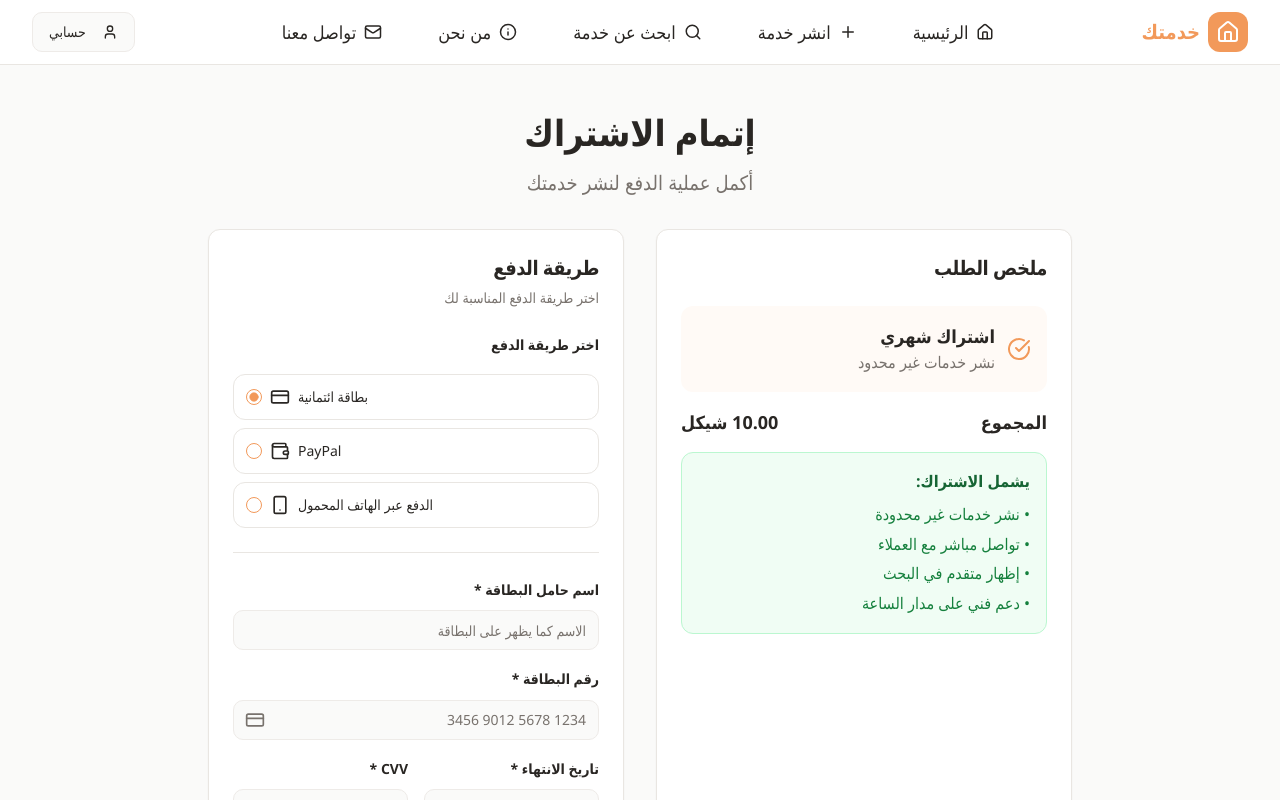
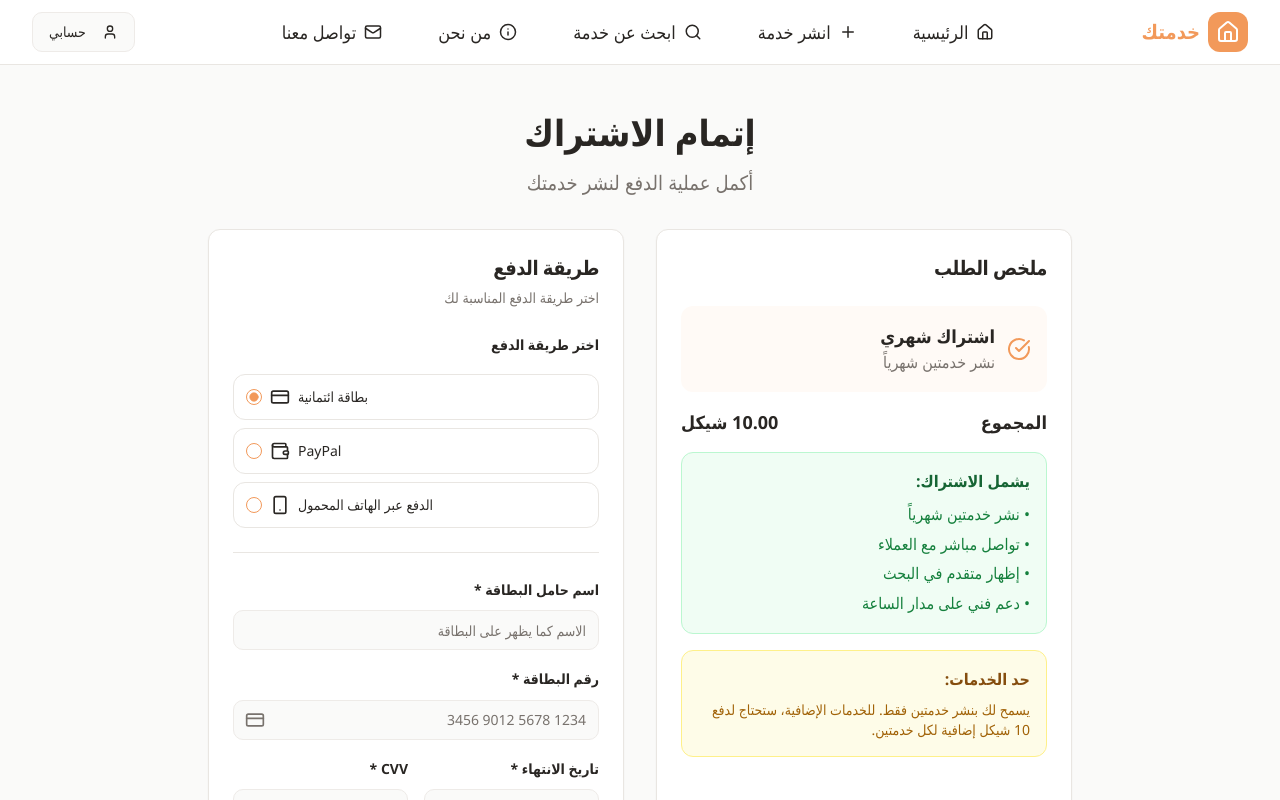
Before and after one commit to shatharifaii-sketch/khadamat, a React (Vite) app: page /checkout in a window 1280 px wide. Shown: the top 800 px of the page. Built offline with nearby package versions, Linux system fonts and the light colour scheme.

Commit message:
Limit services per purchase
Limit the number of services to 2 per purchase. If the user wants to publish more, they must pay an additional 10 shekels.

```diff
--- a/src/pages/Checkout.tsx
+++ b/src/pages/Checkout.tsx
@@ -63,7 +63,7 @@ const Checkout = () => {
                 <CheckCircle className="text-primary" size={24} />
                 <div>
                   <h3 className="font-semibold text-lg">اشتراك شهري</h3>
-                  <p className="text-muted-foreground">نشر خدمات غير محدود</p>
+                  <p className="text-muted-foreground">نشر خدمتين شهرياً</p>
                 </div>
               </div>
 
@@ -77,11 +77,19 @@ const Checkout = () => {
               <div className="bg-green-50 border border-green-200 rounded-lg p-4">
                 <h4 className="font-semibold text-green-800 mb-2">يشمل الاشتراك:</h4>
                 <ul className="text-green-700 space-y-1">
-                  <li>• نشر خدمات غير محدودة</li>
+                  <li>• نشر خدمتين شهرياً</li>
                   <li>• تواصل مباشر مع العملاء</li>
                   <li>• إظهار متقدم في البحث</li>
                   <li>• دعم فني على مدار الساعة</li>
                 </ul>
+              </div>
+
+              {/* Service Limit Warning */}
+              <div className="bg-yellow-50 border border-yellow-200 rounded-lg p-4">
+                <h4 className="font-semibold text-yellow-800 mb-2">حد الخدمات:</h4>
+                <p className="text-yellow-700 text-sm">
+                  يسمح لك بنشر خدمتين فقط. للخدمات الإضافية، ستحتاج لدفع 10 شيكل إضافية لكل خدمتين.
+                </p>
               </div>
 
               {serviceData && (
--- a/src/pages/PostService.tsx
+++ b/src/pages/PostService.tsx
@@ -1,3 +1,4 @@
+
 import { useState } from 'react';
 import { Button } from '@/components/ui/button';
 import { Card, CardContent, CardDescription, CardHeader, CardTitle } from '@/components/ui/card';
@@ -5,7 +6,7 @@ import { Input } from '@/components/ui/input';
 import { Textarea } from '@/components/ui/textarea';
 import { Select, SelectContent, SelectItem, SelectTrigger, SelectValue } from '@/components/ui/select';
 import { Label } from '@/components/ui/label';
-import { Camera, Music, Wrench, Truck, Palette, TrendingUp, Code, Shirt, Printer, Upload, CreditCard } from 'lucide-react';
+import { Camera, Music, Wrench, Truck, Palette, TrendingUp, Code, Shirt, Printer, Upload, CreditCard, AlertCircle } from 'lucide-react';
 import { useNavigate } from 'react-router-dom';
 import Navigation from '@/components/Navigation';
 
@@ -64,9 +65,20 @@ const PostService = () => {
                 <CreditCard className="text-primary" size={24} />
                 <span className="text-xl font-semibold text-primary">اشتراك شهري: 10 شيكل فقط</span>
               </div>
-              <p className="text-muted-foreground text-large">
+              <p className="text-muted-foreground text-large mb-4">
                 يشمل الاشتراك: نشر خدمات غير محدودة، تواصل مباشر مع العملاء، وإظهار متقدم في نتائج البحث
               </p>
+
+              {/* Service Limit Notice */}
+              <div className="bg-yellow-50 border border-yellow-200 rounded-lg p-4 mt-4">
+                <div className="flex items-center gap-2 mb-2">
+                  <AlertCircle className="text-yellow-600" size={20} />
+                  <span className="font-semibold text-yellow-800">حد الخدمات</span>
+                </div>
+                <p className="text-yellow-700">
+                  يحق لك نشر خدمتين (2) فقط لكل اشتراك. إذا كنت تريد نشر خدمات إضافية، ستحتاج لدفع 10 شيكل إضافية لكل خدمتين.
+                </p>
+              </div>
             </CardContent>
           </Card>
         </div>
```
